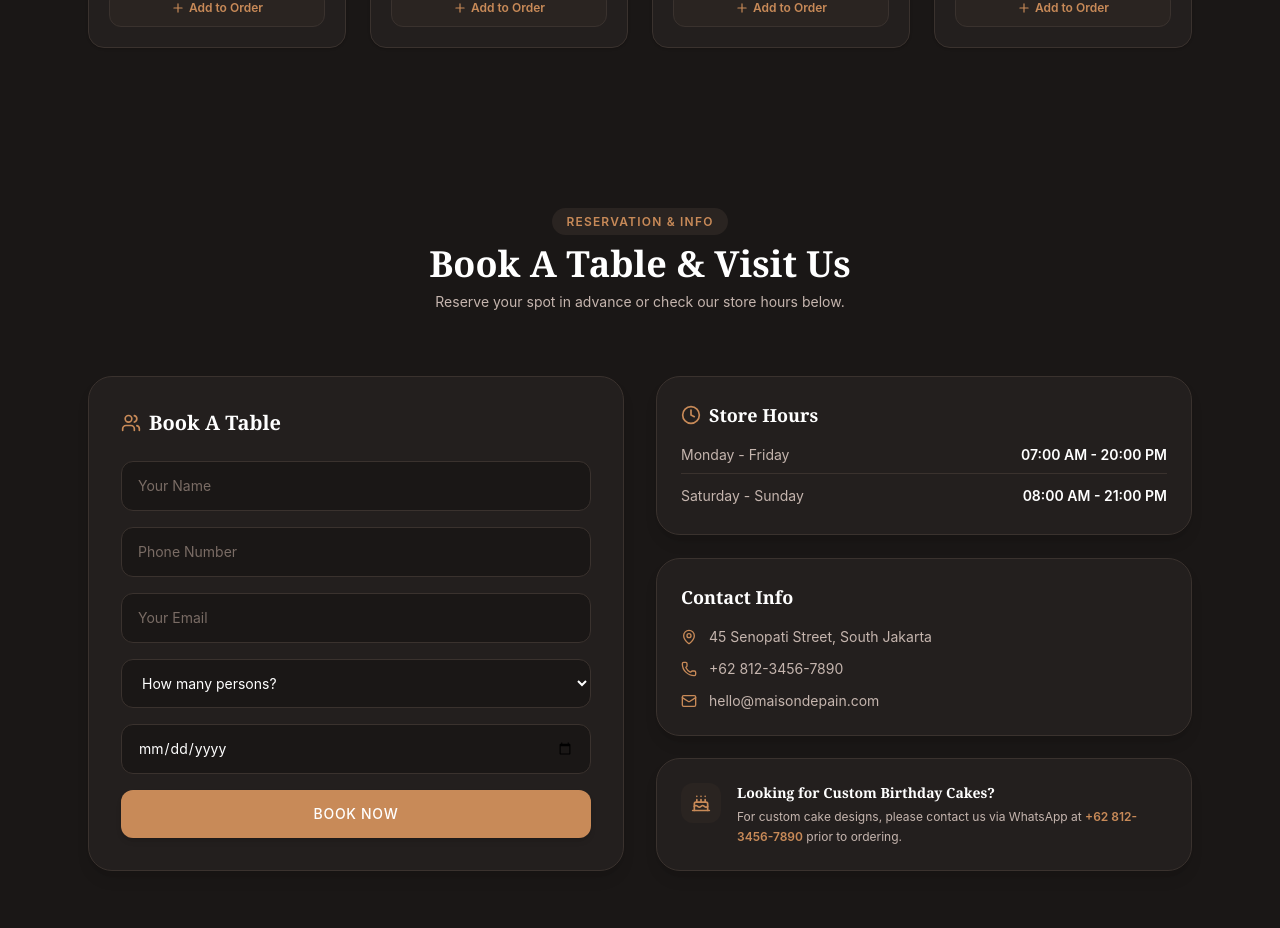
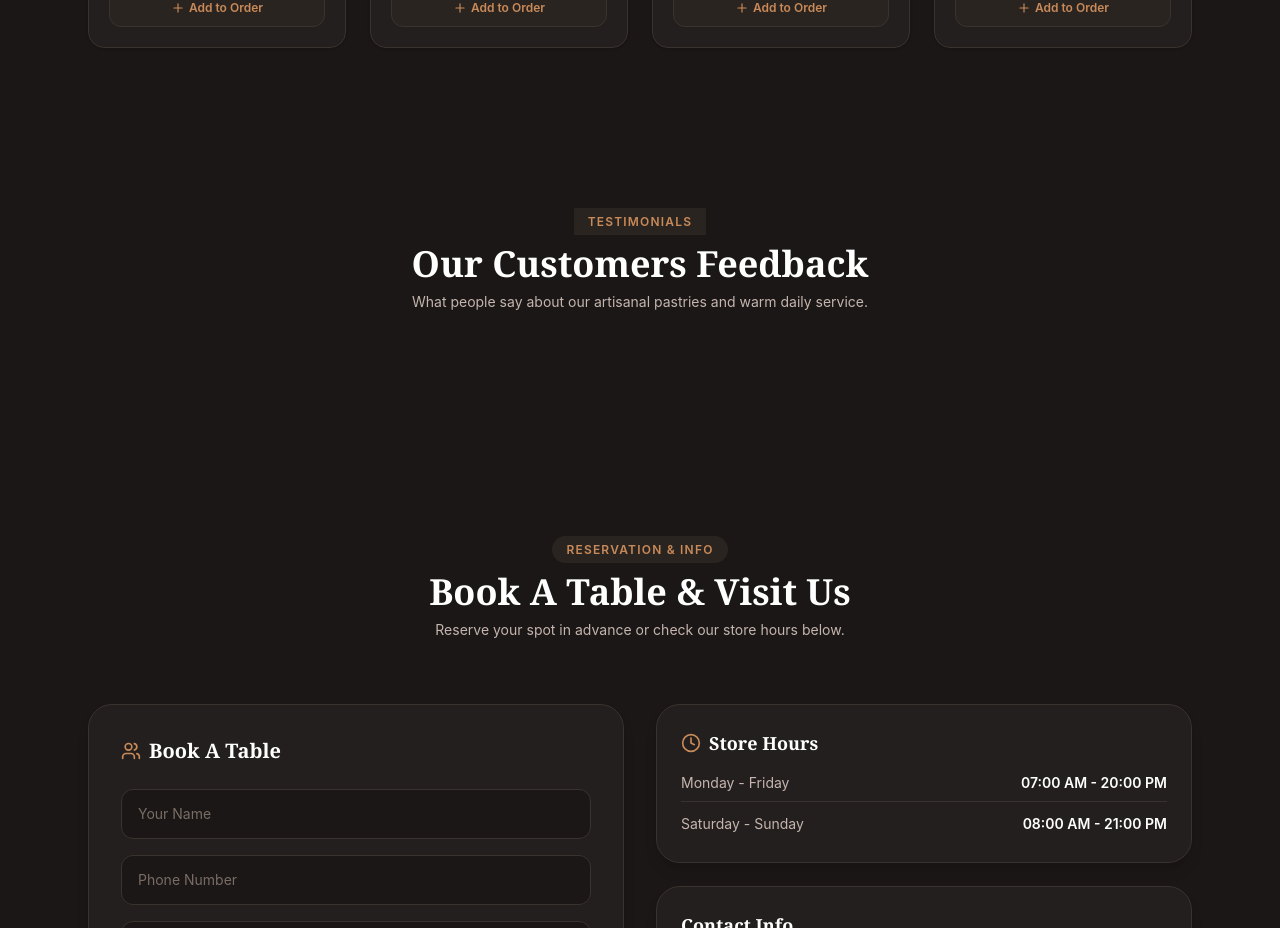
Before and after one commit to auliameizahrani/Maison-de-Pain, a React (Vite) app: page / in a window 1280 px wide. Shown: the part 5480-6408 px from the top of the page. Built offline with nearby package versions, Linux system fonts and the light colour scheme; a web font is replaced by a local one.

Commit message:
progress ngerjain revisi

```diff
--- a/src/App.jsx
+++ b/src/App.jsx
@@ -5,6 +5,7 @@ import PageHeader from './components/PageHeader';
 import Services from './components/Services';
 import Menu from './components/Menu';
 import ContactForm from './components/ContactForm';
+import TestimonialSection from './components/TestimonialSection';
 import Footer from './layout/Footer';
 import AboutPage from './pages/AboutPage';
 
@@ -33,6 +34,8 @@ export default function App() {
 
           {activePage === 'about' && <AboutPage showChef={true} />}
 
+          {activePage === 'home' && <TestimonialSection />}
+
           {(activePage === 'home' || activePage === 'contact') && <ContactForm />}
         </main>
 
--- /dev/null
+++ b/src/components/TestimonialSection.jsx
@@ -0,0 +1,93 @@
+import {useState, useEffect} from 'react';
+import {motion, AnimatePresence} from 'framer-motion';
+import {Star, Quote} from 'lucide-react';
+
+const testimonialPages = [
+    [
+        {
+            id: 1,
+            name: "Charlotte Blake",
+            role: "Verified Customer",
+            comment: "Catering our office party of 50 people and everything was flawless. Fresh, delicious, on time and well presented.",
+            rating: 5,
+            image: "https://images.unsplash.com/photo-1609505848912-b7c3b8b4beda?q=80&w=765&auto=format&fit=crop&ixlib=rb-4.1.0&ixid=M3wxMjA3fDB8MHxwaG90by1wYWdlfHx8fGVufDB8fHx8fA%3D%3D",
+        },
+        {
+            id: 1,
+            name: "Seraphina Smith",
+            role: "Verified Customer",
+            comment: "Honestly the best pastries I've ever had. The crust is incredible - perfectly crispy edges, and buttery inside!",
+            rating: 5,
+            image: "https://images.unsplash.com/photo-1571513722275-4b41940f54b8?q=80&w=687&auto=format&fit=crop&ixlib=rb-4.1.0&ixid=M3wxMjA3fDB8MHxwaG90by1wYWdlfHx8fGVufDB8fHx8fA%3D%3D",
+        },
+        {
+            id: 3,
+            name: "William Scott",
+            role: "Verified Customer",
+            comment: "Ordered delivery and the food arrived hot and fresh in 22 minutes. Portions are generous and high quality.",
+            rating: 5,
+            image: "https://images.unsplash.com/photo-1506794778202-cad84cf45f1d?q=80&w=687&auto=format&fit=crop&ixlib=rb-4.1.0&ixid=M3wxMjA3fDB8MHxwaG90by1wYWdlfHx8fGVufDB8fHx8fA%3D%3D"
+        },
+        {
+            id: 4,
+            name: "Mateo Welber",
+            role: "Verified Customer",
+            comment: "The ambiance inside the shop is so cozy. It feels like stepping into a traditional Parisian café right in Jakarta.",
+            rating: 5,
+            image: "https://images.unsplash.com/photo-1539571696357-5a69c17a67c6?q=80&w=687&auto=format&fit=crop&ixlib=rb-4.1.0&ixid=M3wxMjA3fDB8MHxwaG90by1wYWdlfHx8fGVufDB8fHx8fA%3D%3D"
+        },
+        {
+            id: 5,
+            name: "Serena Lindstrom",
+            role: "Verified Customer",
+            comment: "Their custom cakes are out of this world! Ordered a birthday cake and all my friends kept asking where it was from.",
+            rating: 5,
+            image: "https://images.unsplash.com/photo-1580489944761-15a19d654956?q=80&w=761&auto=format&fit=crop&ixlib=rb-4.1.0&ixid=M3wxMjA3fDB8MHxwaG90by1wYWdlfHx8fGVufDB8fHx8fA%3D%3D"
+        },
+        {
+            id: 6,
+            name: "Liam van Dijk",
+            role: "Verified Customer",
+            comment: "A hidden gem for coffee and croissant lovers. I come here every single Friday morning without fail.",
+            rating: 5,
+            image: "https://images.unsplash.com/photo-1508341591423-4347099e1f19?q=80&w=687&auto=format&fit=crop&ixlib=rb-4.1.0&ixid=M3wxMjA3fDB8MHxwaG90by1wYWdlfHx8fGVufDB8fHx8fA%3D%3D"
+        }
+    ]
+];
+
+export default function TestimonialSection() {
+    const [currentIndex, setCurrentIndex] = useState(0);
+
+    useEffect(() => {
+        const timer = setInterval(() => {
+            setCurrentIndex((prevIndex) => (prevIndex + 1) % testimonialPages.length);
+        }, 6000);
+        return () => clearInterval(timer);
+    }, []);
+
+    return (
+        <section className="py-20 bg-[#1A1716] text-[FAF7F2] overflow-hidden">
+            <div className="max-w-6xl mx-auto px-6">
+                <motion.div
+                initial={{ opacity: 0, y: -20 }}
+                    whileInView={{ opacity: 1, y: 0 }}
+                    viewport={{ once: true }}
+                    transition={{ duration: 0.6 }}
+                    className="text-center max-w-xl mx-auto mb-16">
+                        <span className="text-xs uppercase tracking-widest text-[#C88A58] font-semibold bg-[#2A2421] px-3.5 py-1.5 c ounded-full">
+                        Testimonials
+                    </span>
+                    <h2 className="text-3xl md:text-4xl font-serif font-bold text-white mt-3">
+                        Our Customers Feedback
+                    </h2>
+                    <p className="text-[#C5B5AE] mt-2 text-sm">
+                        What people say about our artisanal pastries and warm daily service.
+                    </p>
+                    </motion.div>
+
+                    <div
+                    className=""></div>
+            </div>
+        </section>
+    )
+}
```
